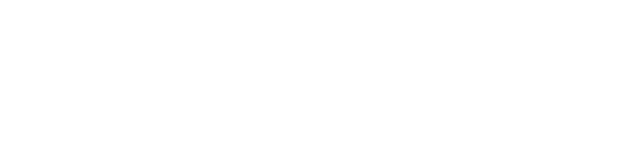
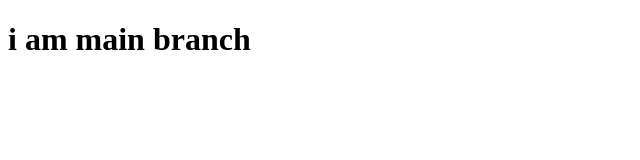
Before and after one commit to NPVarsani/9-8, a plain HTML site: page index.html in a window 1280 px wide. Shown: the whole page, without its empty margins (0-640 px from the left). Drawn offline with Linux system fonts and the light colour scheme.

Commit message:
main branch first commit

```diff
--- a/index.html
+++ b/index.html
@@ -1,11 +1,14 @@
 <!DOCTYPE html>
 <html lang="en">
+
 <head>
     <meta charset="UTF-8">
     <meta name="viewport" content="width=device-width, initial-scale=1.0">
     <title>Document</title>
 </head>
+
 <body>
+    <h1>i am main branch</h1>
+</body>
 
-</body>
 </html>
```
